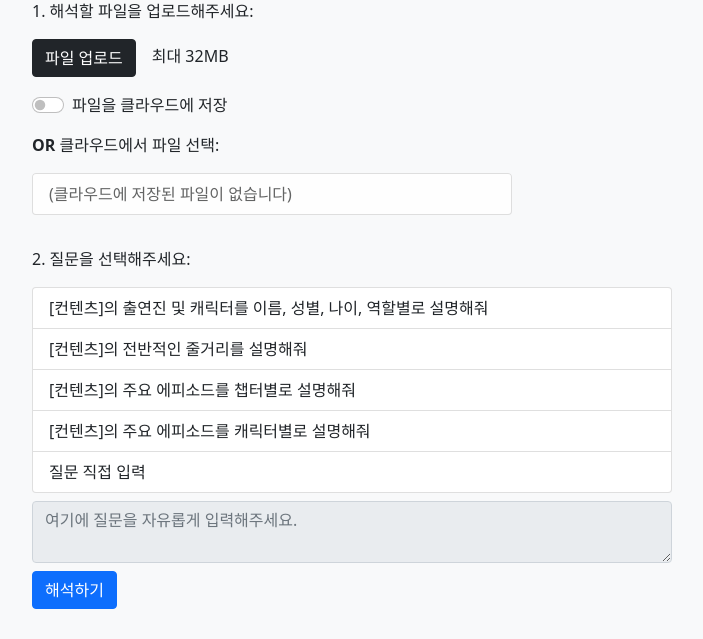
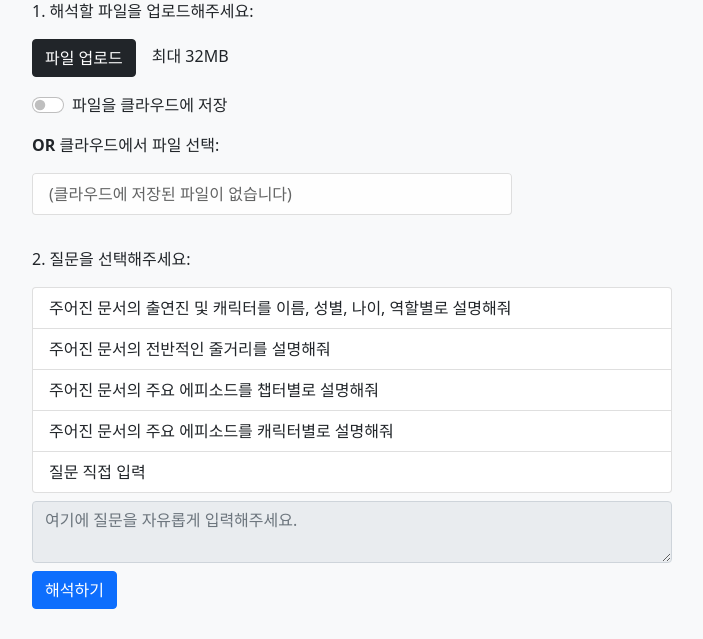
Before and after one commit to MarshmallowShadow/cj-enm-poc-gen-ai, a Django app: template demo/templates/main/index.html in a window 1280 px wide. Shown: the part 153-792 px from the top of the page, without its empty margins (288-991 px from the left). Run offline with Django 5.2, Linux system fonts and the light colour scheme; the template is opened without the code that fills it, so the values that code supplies are empty; some libraries are stand-ins or nearby versions.

Commit message:
Fix: Changes to View Logic

```diff
--- a/demo/templates/main/index.html
+++ b/demo/templates/main/index.html
@@ -56,10 +56,10 @@
                 <div class="my-3">
                     <p>2. 질문을 선택해주세요:</p>
                     <ul class="list-group my-2">
-                        <li class="container-fluid list-group-item question">[컨텐츠]의 출연진 및 캐릭터를 이름, 성별, 나이, 역할별로 설명해줘</li>
-                        <li class="container-fluid list-group-item question">[컨텐츠]의 전반적인 줄거리를 설명해줘</li>
-                        <li class="container-fluid list-group-item question">[컨텐츠]의 주요 에피소드를 챕터별로 설명해줘</li>
-                        <li class="container-fluid list-group-item question">[컨텐츠]의 주요 에피소드를 캐릭터별로 설명해줘</li>
+                        <li class="container-fluid list-group-item question">주어진 문서의 출연진 및 캐릭터를 이름, 성별, 나이, 역할별로 설명해줘</li>
+                        <li class="container-fluid list-group-item question">주어진 문서의 전반적인 줄거리를 설명해줘</li>
+                        <li class="container-fluid list-group-item question">주어진 문서의 주요 에피소드를 챕터별로 설명해줘</li>
+                        <li class="container-fluid list-group-item question">주어진 문서의 주요 에피소드를 캐릭터별로 설명해줘</li>
                         <li class="container-fluid list-group-item question custom"><label for="customQuestion">질문 직접 입력</label></li>
                     </ul>
                     <textarea id="customQuestion" class="form-control my-2" type="text" placeholder="여기에 질문을 자유롭게 입력해주세요." disabled></textarea>
@@ -217,14 +217,15 @@
     }
 
     const updateFileList = function(fileList) {
-        const fileListHtml = (fileName) => {return `<li class="list-group-item list-group-item-secondary fileName">` + fileName + `</li>`}
+        const fileListHtml = (fileName, activeName) => {return `<li class="list-group-item list-group-item-secondary fileName ` + ((fileName === activeName) ? `active` : ``) + `">` + fileName + `</li>`}
         const emptyHtml = `<li class="list-group-item list-group-item-light">(클라우드에 저장된 파일이 없습니다)</li>`;
         const fileListContainer = $("#fileListContainer");
+        const activeName = $(".fileName.active").text();
 
         fileListContainer.html("");
         if(fileList.length) {
             fileList.forEach(fileName => {
-                fileListContainer.append(fileListHtml(fileName));
+                fileListContainer.append(fileListHtml(fileName, activeName));
             });
         } else {
             fileListContainer.append(emptyHtml);
--- a/demo/utils/gemini.py
+++ b/demo/utils/gemini.py
@@ -59,6 +59,4 @@ def vertex_generate_data(request):
     if text == '질문 직접 입력':
         text = request.POST['customQuestion']
 
-    text = text.replace("[컨텐츠]", "위 문서")
-
     return {"result": generate(text, document)}
```
